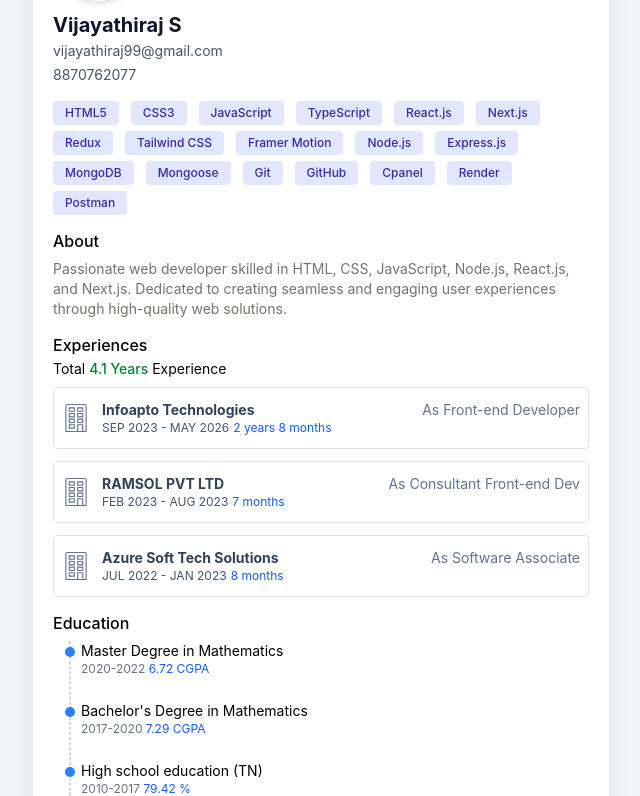
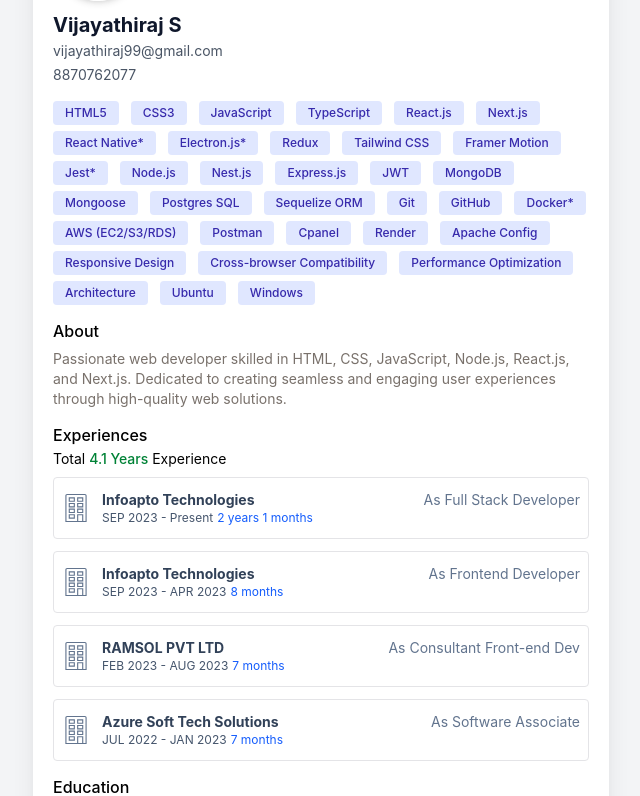
Before and after one commit to shiva-devotee-athi/vijayathiraj, a Next.js app: page /info/human-resource in a window 1280 px wide. Shown: the part 1044-1840 px from the top of the page, without its empty margins (319-959 px from the left). Built offline with nearby package versions, Linux system fonts and the light colour scheme.

Commit message:
update resume and informations data corrections updated

```diff
--- a/src/data/humanResource.ts
+++ b/src/data/humanResource.ts
@@ -1,9 +1,15 @@
 export const experience = [
   {
-    date: "SEP 2023 - MAY 2026",
+    date: "SEP 2023 - Present",
     company: "Infoapto Technologies",
-    role: "Front-end Developer",
-    experience: "2 years 8 months",
+    role: "Full Stack Developer",
+    experience: "2 years 1 months",
+  },
+  {
+    date: "SEP 2023 - APR 2023",
+    company: "Infoapto Technologies",
+    role: "Frontend Developer",
+    experience: "8 months",
   },
   {
     date: "FEB 2023 - AUG 2023",
@@ -15,7 +21,7 @@ export const experience = [
     date: "JUL 2022 - JAN 2023",
     company: "Azure Soft Tech Solutions",
     role: "Software Associate",
-    experience: "8 months",
+    experience: "7 months",
   },
 ];
 
@@ -23,8 +29,8 @@ export const education = [
   {
     date: "2020-2022",
     title: "Master Degree in Mathematics",
-    score: "6.72",
-    scoreType: "CGPA",
+    score: "Coursework",
+    scoreType: "Completed",
   },
   {
     date: "2017-2020",
@@ -59,16 +65,32 @@ export const skillTags = [
   "TypeScript",
   "React.js",
   "Next.js",
+  "React Native*",
+  "Electron.js*",
   "Redux",
   "Tailwind CSS",
   "Framer Motion",
+  "Jest*",
   "Node.js",
+  "Nest.js",
   "Express.js",
+  "JWT",
   "MongoDB",
   "Mongoose",
+  "Postgres SQL",
+  "Sequelize ORM",
   "Git",
   "GitHub",
+  "Docker*",
+  "AWS (EC2/S3/RDS)",
+  "Postman",
   "Cpanel",
   "Render",
-  "Postman",
+  "Apache Config",
+  "Responsive Design",
+  "Cross-browser Compatibility",
+  "Performance Optimization",
+  "Architecture",
+  "Ubuntu",
+  "Windows",
 ];
--- a/src/sections/home/Aboutpage.tsx
+++ b/src/sections/home/Aboutpage.tsx
@@ -238,7 +238,7 @@ const Aboutpage: React.FC = () => {
             <div className="mt-6 flex flex-wrap gap-2 md:gap-4">
               <motion.a
                 aria-label="Download CV"
-                href="https://drive.google.com/file/d/1hpvqEdq3Ejxzef_-dRG6WIS_jYTz48ks/view?usp=sharing"
+                href="/docs/vijayathiraj-resume.pdf"
                 target="_blank"
                 download={true}
                 className="btn-main bg-btn2 lnk py-3 px-6 rounded-md"
--- a/src/sections/home/NewHeroPage.tsx
+++ b/src/sections/home/NewHeroPage.tsx
@@ -208,7 +208,7 @@ export default function NewHeroPage() {
             </AnimatePresence>
 
             {/* Custom Progress Bar */}
-            <div className="absolute -bottom-4 left-1/2 -translate-x-1/2 w-[40%] h-[3px] bg-white/10 rounded-full overflow-hidden z-10">
+            <div className="absolute -bottom-4 left-1/2 -translate-x-1/2 w-[40%] h-[3px] bg-gray-300 dark:bg-gray-800 rounded-full overflow-hidden z-10">
               <motion.div
                 className="h-full bg-amber-700 dark:bg-amber-500 rounded-full"
                 animate={{ width: `${progress}%` }}
```
Also changed, not shown: src/data/information.ts (+33 -29 lines), src/data/skills.tsx (line endings or trailing spaces), 1 other file (tests, documents, lock files or other folders).
